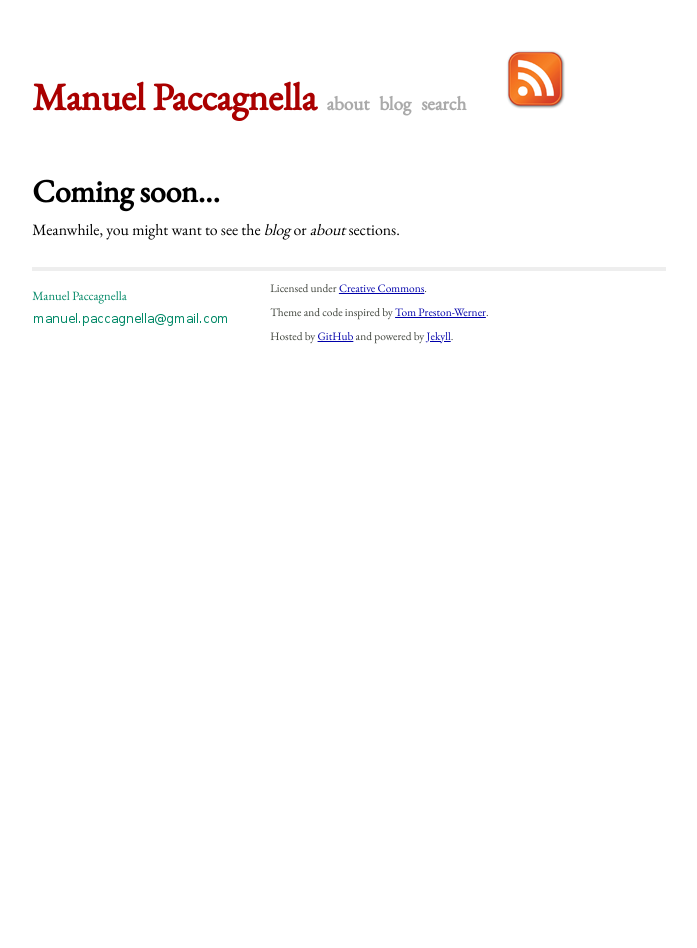
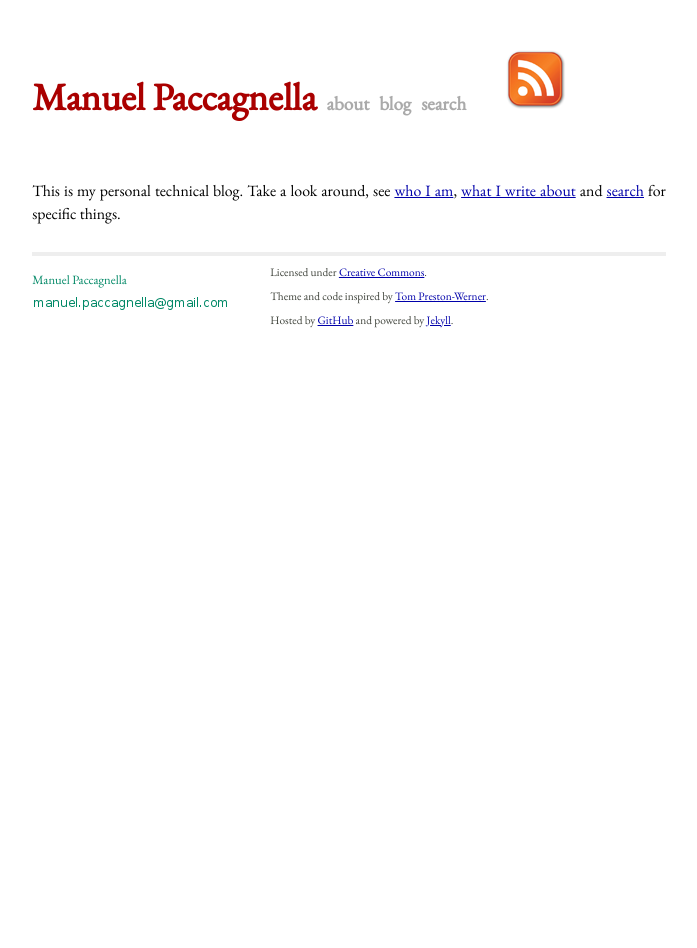
Before and after one commit to manuelp/manuelp.github.io, a Jekyll site: the page built from index.html, in a window 1280 px wide. Shown: the whole page, without its empty margins (291-988 px from the left). Built offline with Jekyll 4.4.1, drawn with Linux system fonts in a browser that asks for light colours; some web fonts are replaced; Markdown is read by kramdown in place of the engine named in the settings.

Commit message:
Changed homepage

```diff
--- a/index.html
+++ b/index.html
@@ -4,7 +4,9 @@ title: Manuel Paccagnella
 ---
 
 <div id="home">
-  <h1>Coming soon...</h1>
-  <p>Meanwhile, you might want to see the <em>blog</em>
-  or <em>about</em> sections.
+  <p>
+    This is my personal technical blog. Take a look around, see  <a href="/about.html">who I am</a>,
+    <a href="/blog.html">what I write about</a> and
+    <a href="/search.html">search</a> for specific things.
+  </p>
 </div>
```
